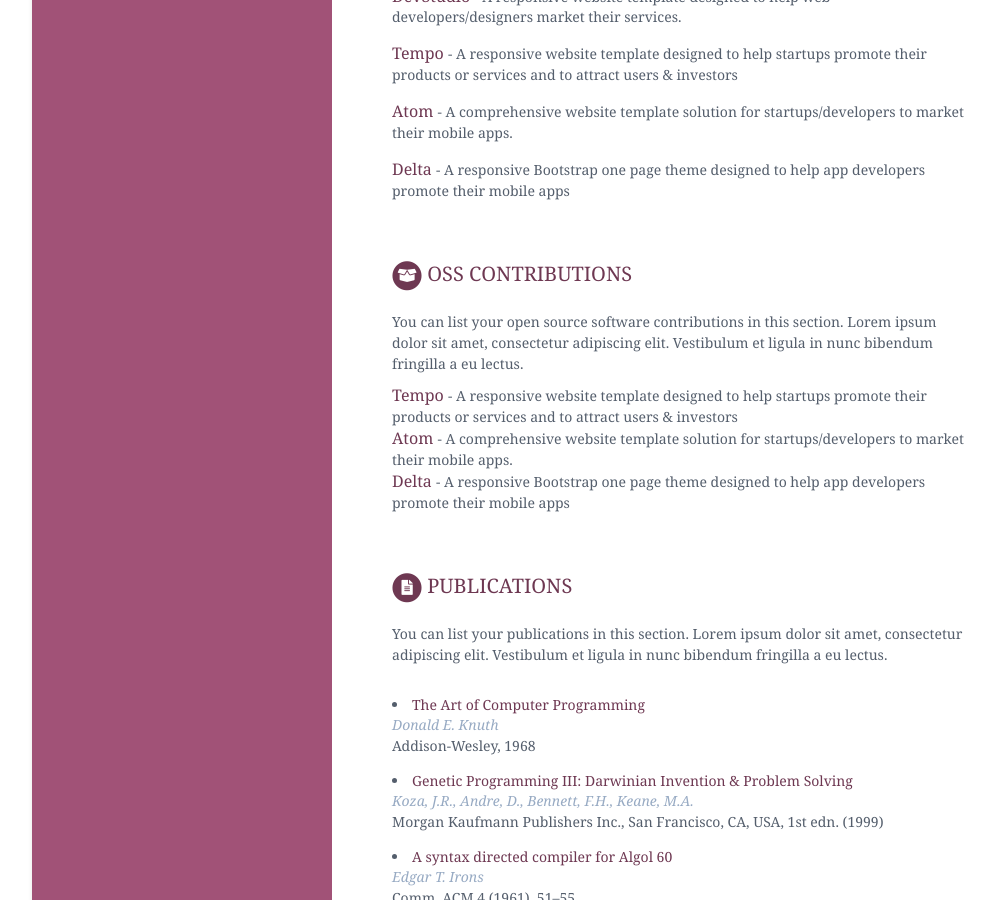
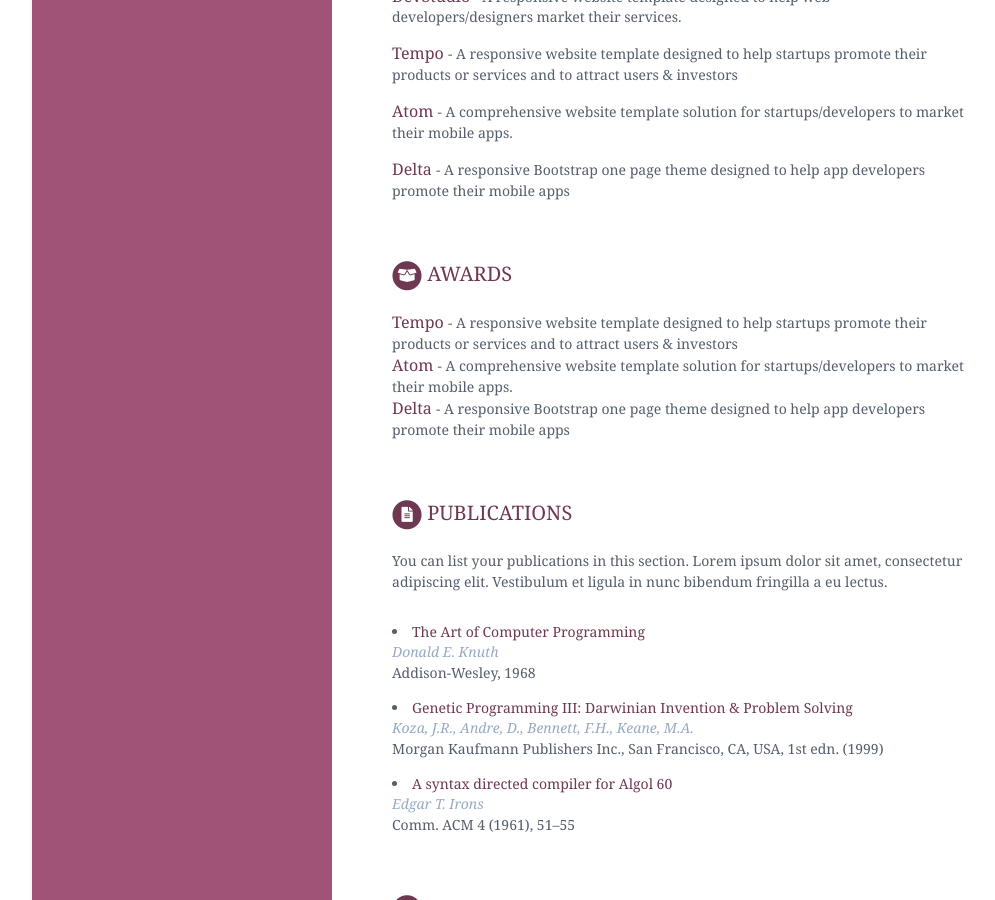
Before and after one commit to burnsmay/burnsmay.github.io, a Jekyll site: the page built from index.html, in a window 1280 px wide and 900 px high, scrolled down 2054 px. Shown: the whole window, without its empty margins (108-1103 px from the left). Built offline with Jekyll 4.4.1, drawn with Linux system fonts in a browser that asks for light colours.

Commit message:
Update data.yml awards added

```diff
--- a/_data/data.yml
+++ b/_data/data.yml
@@ -148,11 +148,8 @@ projects:
         tagline: "A responsive Bootstrap one page theme designed to help app developers promote their mobile apps"
 
 oss:
-    title: OSS Contributions
+    title: Awards
     intro: >
-      You can list your open source software contributions in this
-      section. Lorem ipsum dolor sit amet, consectetur adipiscing elit.
-      Vestibulum et ligula in nunc bibendum fringilla a eu lectus.
     contributions:
       - title: Tempo
         link: "#"
```
